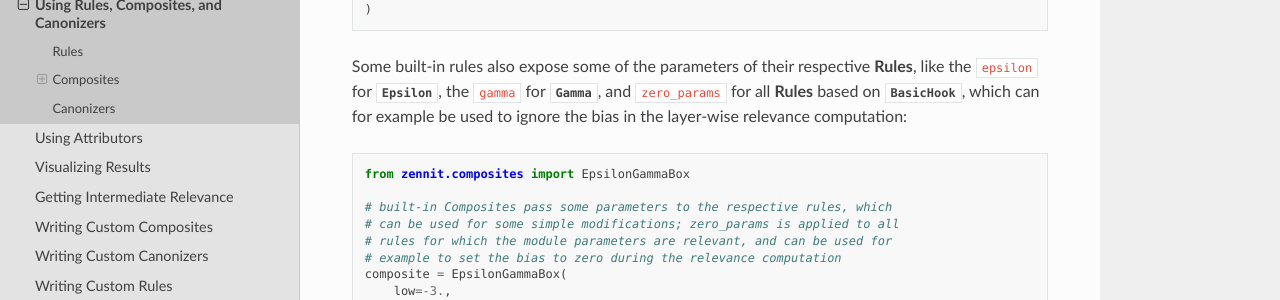
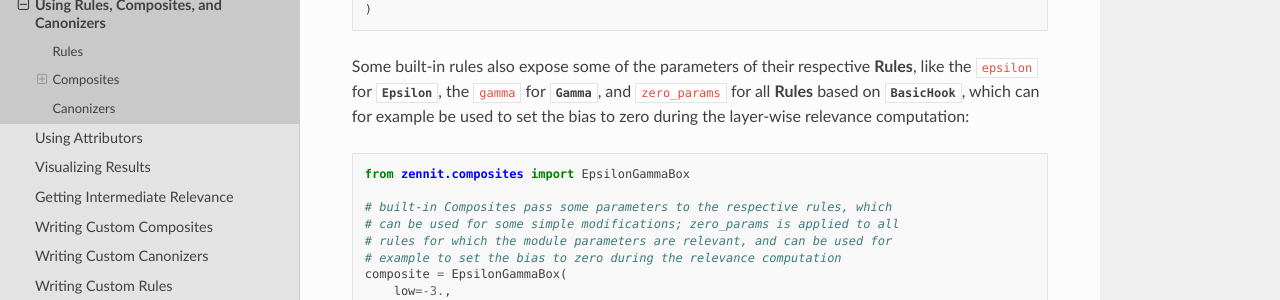
Before and after one commit to chr5tphr/zennit, a Sphinx documentation site: the page built from docs/source/how-to/use-rules-composites-and-canonizers.rst, in a window 1280 px wide and 900 px high, scrolled down 3319 px. Shown: the part 176-476 px from the top of the window. Built offline with Sphinx 7.4.7 and the Read the Docs theme 2.0.0, drawn with Linux system fonts in a browser that asks for light colours; the version number could not be read and is left out.

Commit message:
Docs: Clarify "ignore bias" in Composite How-To
- avoid ambiguity by explicitly stating "setting bias to zero" instead
  of "ignore bias"

```diff
--- a/docs/source/how-to/use-rules-composites-and-canonizers.rst
+++ b/docs/source/how-to/use-rules-composites-and-canonizers.rst
@@ -210,7 +210,7 @@ Some built-in rules also expose some of the parameters of their respective
 **Rules**, like the ``epsilon`` for :py:class:`~zennit.rules.Epsilon`, the
 ``gamma`` for :py:class:`~zennit.rules.Gamma`, and ``zero_params`` for all
 **Rules** based on :py:class:`~zennit.core.BasicHook`, which can for example be
-used to ignore the bias in the layer-wise relevance computation:
+used to set the bias to zero during the layer-wise relevance computation:
 
 .. code-block:: python
 
```
